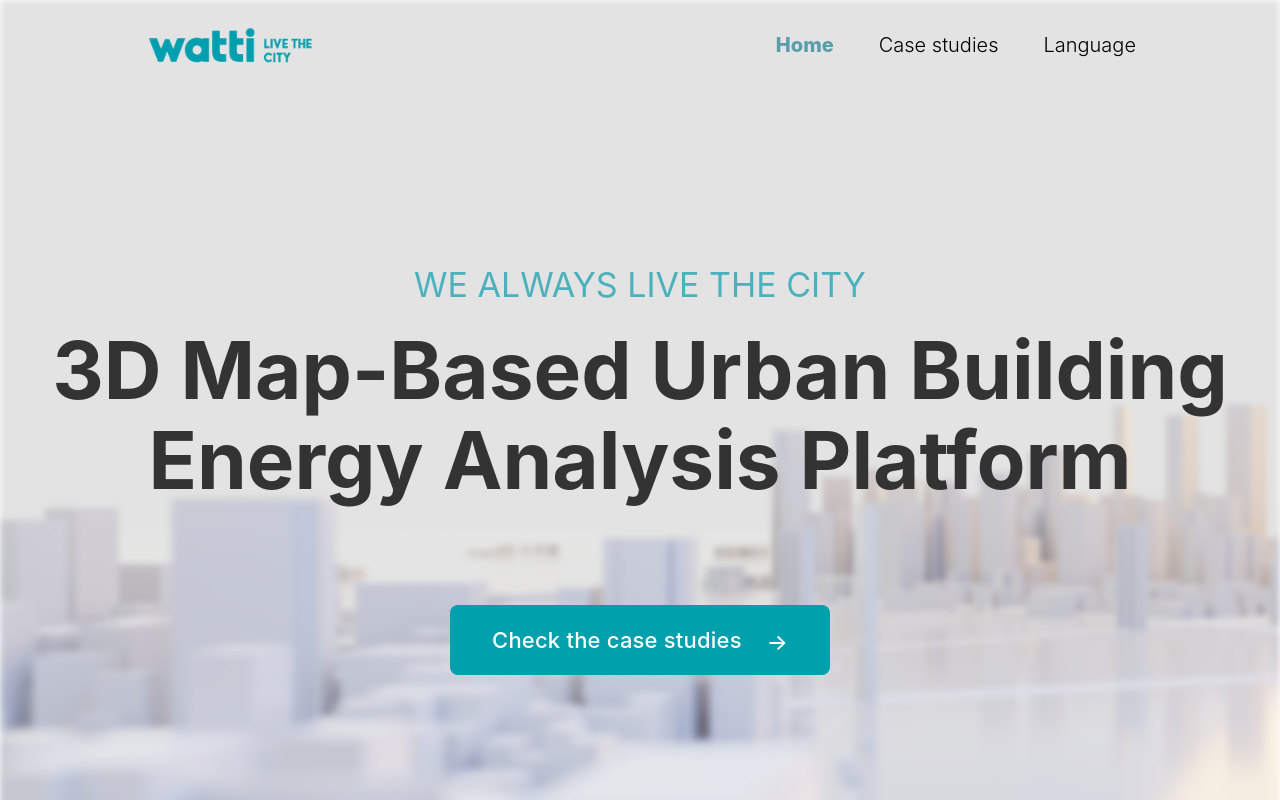
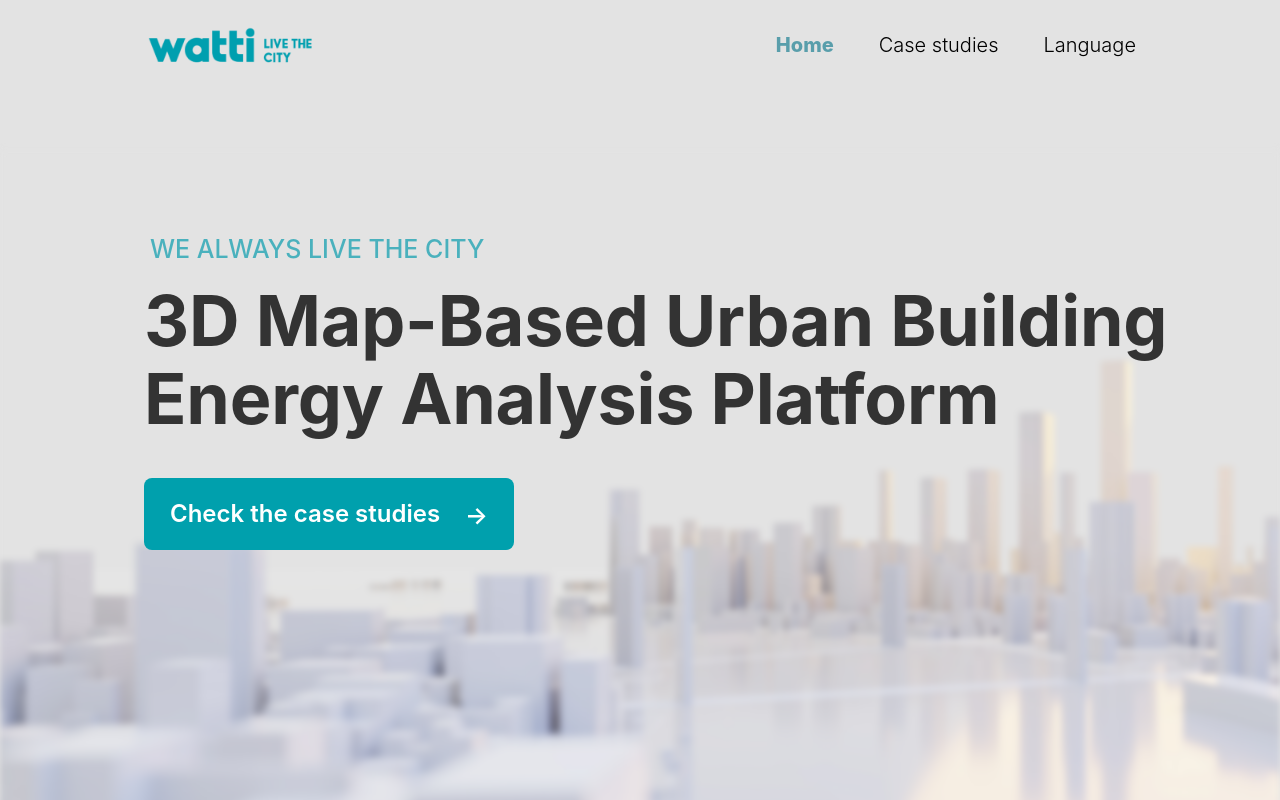
Before and after one commit to Kimdonghyeon7645/EZ-Sequence-Web, a React (Create React App) app: page /#/watti in a window 1280 px wide. Shown: the top 800 px of the page. Built offline with nearby package versions, Linux system fonts and the light colour scheme.

Commit message:
style : 타이틀 스타일 수정

```diff
--- a/src/pages/WattiPage.jsx
+++ b/src/pages/WattiPage.jsx
@@ -38,6 +38,7 @@ import Logo2 from "../assets/ninewatt_logo.png";
 const WattiPage = () => {
   return (
     <Body>
+      <div style={{backgroundColor: "#e3e3e3"}}>
         <TitleBg />
         <TitleArea>
           <TopNav>
@@ -57,14 +58,15 @@ const WattiPage = () => {
               <div>
                 3D Map-Based Urban Building <br /> Energy Analysis Platform
               </div>
-            <div style={{ height: "100px" }} />
+              <div style={{ height: "40px" }} />
               <Btn>
               <div>Check the case studies</div>
-              <div style={{marginTop: "3px"}}>→</div>
+              <div style={{ marginTop: "3px" }}>→</div>
             </Btn>
             </TitleHeader>
           </CenterArea>
         </TitleArea>
+      </div>
 
       <Section1>
         <Section1Title>Watti's case studies</Section1Title>
@@ -115,7 +117,7 @@ const WattiPage = () => {
         <Section2Title>Contact Us</Section2Title>
         <Section2Btn>
           <div>contact us</div>
-          <div style={{marginTop: "4px"}}>
+          <div style={{ marginTop: "4px" }}>
             <svg width="21" height="16" viewBox="0 0 21 16" fill="none" xmlns="http://www.w3.org/2000/svg">
               <path
                 d="M2 1.5L9.08579 8.58579C9.86683 9.36683 11.1332 9.36684 11.9142 8.58579L19 1.5M2.5 15H18.5C19.0523 15 19.5 14.5523 19.5 14V2C19.5 1.44772 19.0523 1 18.5 1H2.5C1.94772 1 1.5 1.44772 1.5 2V14C1.5 14.5523 1.94772 15 2.5 15Z"
--- a/src/pages/WattiPage.style.js
+++ b/src/pages/WattiPage.style.js
@@ -37,16 +37,16 @@ export const Btn = styled.div`
   justify-content: center;
   align-items: center;
   gap: 25px;
-  height: 70px;
-  width: 380px;
+  height: 72px;
+  width: 370px;
 
   border-radius: 8px;
   border: none;
   background-color: #00a0ad;
   color: white;
-  font-size: 22px;
-  font-weight: 500;
-  letter-spacing: 0.2px;
+  font-size: 24px;
+  font-weight: 600;
+  letter-spacing: 0px;
 
   user-select: none;
   cursor: pointer;
@@ -56,22 +56,21 @@ export const TitleHeader = styled.div`
   display: flex;
   flex-direction: column;
   justify-content: center;
-  align-items: center;
 
   color: #333;
-  text-align: center;
   font-weight: 700;
-  font-size: 80px;
-  line-height: 90px;
-  letter-spacing: 0px;
+  font-size: 70px;
+  line-height: 78px;
+  letter-spacing: -0.2px;
 `;
 
 export const SubTitle = styled.div`
   color: #4ab1bd;
-  font-weight: 400;
-  font-size: 34px;
+  font-weight: 500;
+  font-size: 25px;
   letter-spacing: 0px;
-  margin-bottom: -5px;
+  margin-left: 6px;
+  margin-bottom: -6px;
 `;
 
 export const PrimaryColor = styled.span`
@@ -83,7 +82,8 @@ export const TitleBg = styled.div`
   position: absolute;
   overflow: hidden;
   width: 100%;
-  height: 950px;
+  height: 750px;
+  margin-top: 150px;
   background-color: #E4E4E4;
   background-image: url(${backgroundImage});
   background-size: cover;
@@ -92,16 +92,17 @@ export const TitleBg = styled.div`
 `;
 
 export const TitleArea = styled.div`
-  height: 905px;
+  height: 850px;
   position: relative;
   padding: 20px;
   z-index: 2;
 `;
 
 export const CenterArea = styled.div`
-  padding-top: 160px;
+  padding-top: 130px;
   display: flex;
-  justify-content: center;
+  align-items: end;
+  padding-left: 10%;
 `;
 
 export const Section1 = styled.div`
@@ -117,7 +118,7 @@ export const Section1 = styled.div`
 `;
 
 export const Section1Title = styled.div`
-  margin: 160px 0 0 0;
+  margin: 140px 0 -20px 0;
   font-size: 50px;
   color: #444;
   font-weight: 600;
```
Lines whose indentation alone changed are shown as unchanged.
